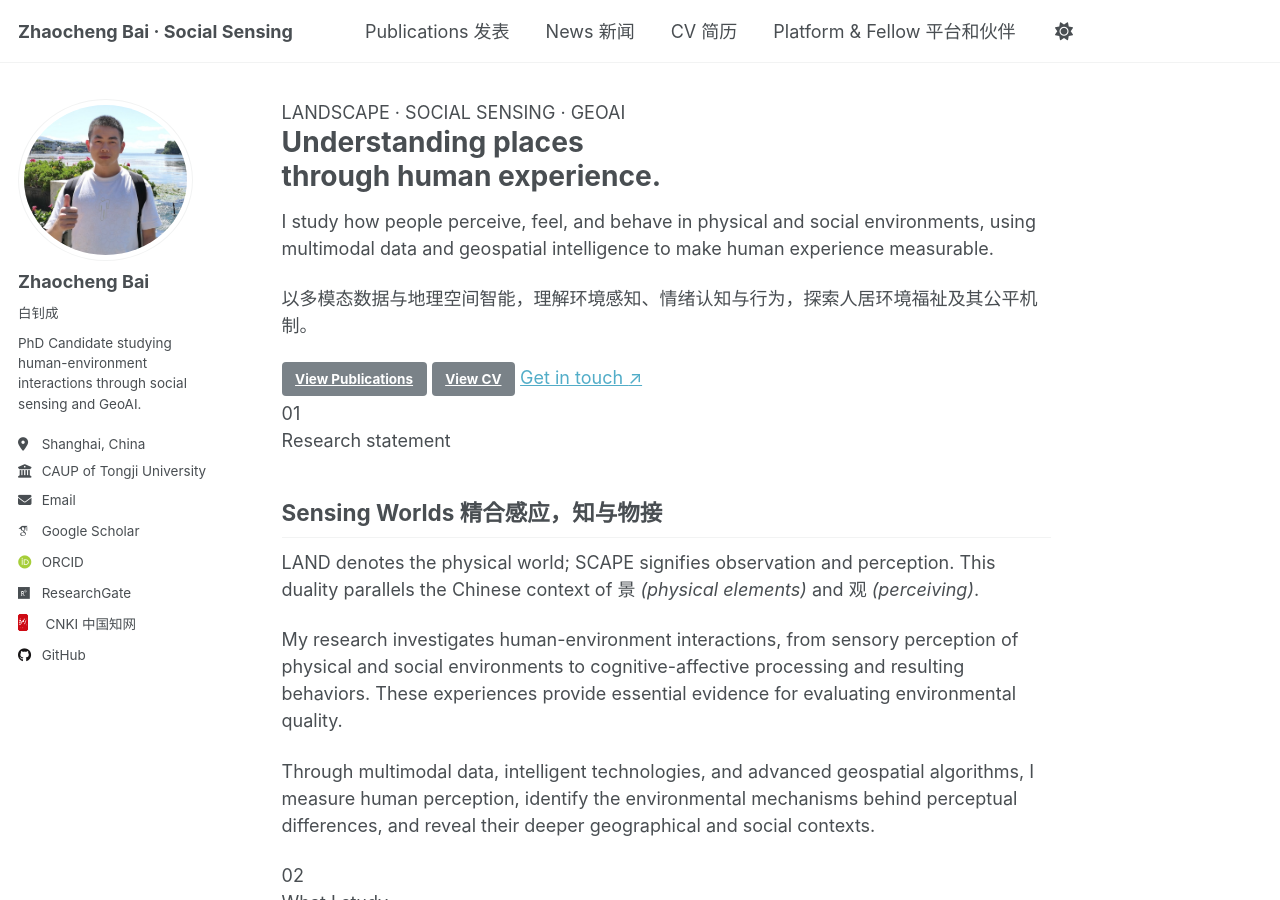
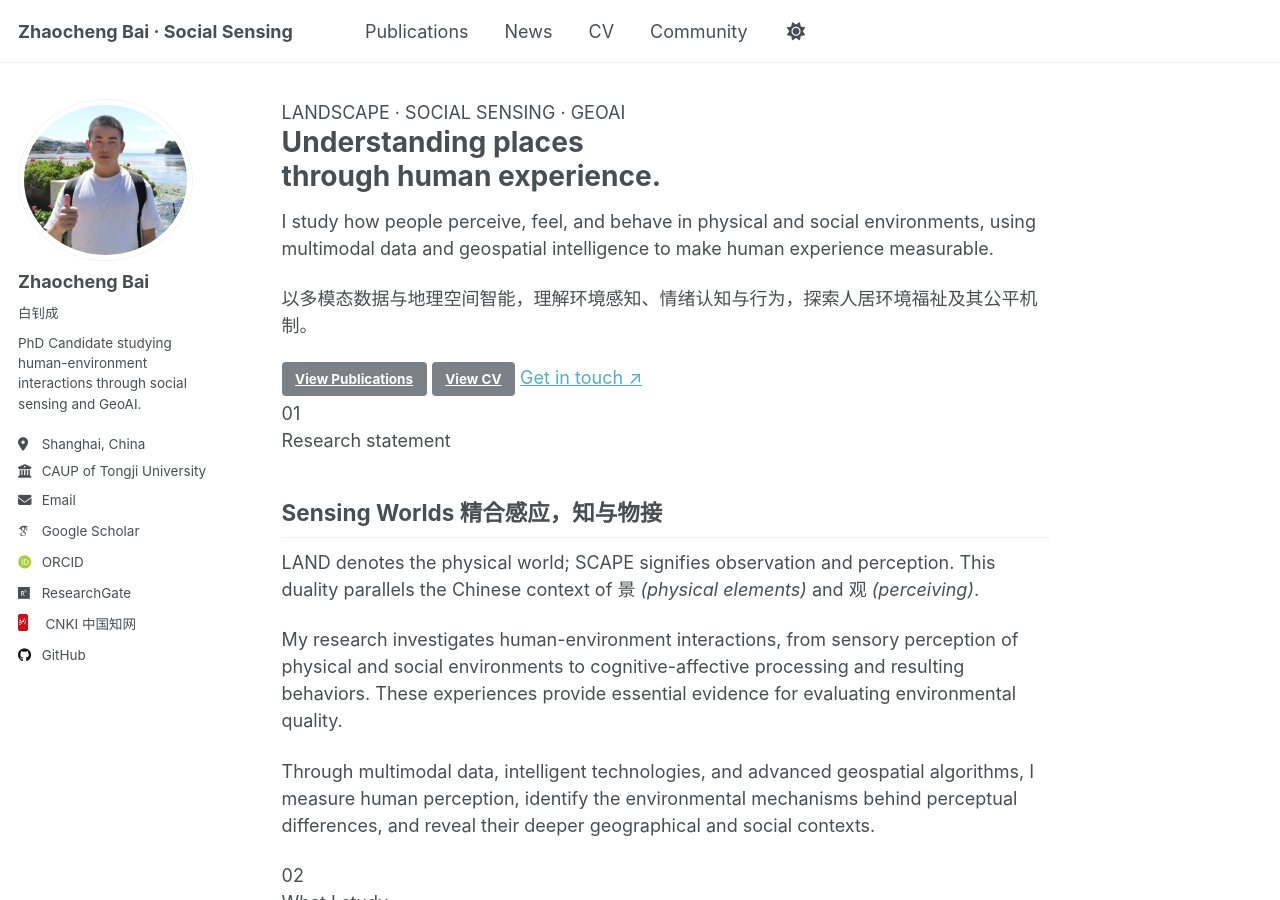
Before and after one commit to arsbai/arsbai.github.io, a Jekyll site: the page built from _pages/about.md, in a window 1280 px wide and 900 px high. Built offline with Jekyll 4.4.1, drawn with Linux system fonts in a browser that asks for light colours; some web fonts are replaced; a script that is not in the unit is left out.

Commit message:
Update navigation.yml

```diff
--- a/_data/navigation.yml
+++ b/_data/navigation.yml
@@ -1,10 +1,10 @@
 # main navigation
 main:
-  - title: "Publications 发表"
+  - title: "Publications"
     url: /publications/
-  - title: "News 新闻"
+  - title: "News"
     url: /news/
-  - title: "CV 简历"
+  - title: "CV"
     url: /cv/
-  - title: "Platform & Fellow 平台和伙伴"
+  - title: "Community"
     url: /platform/
```
